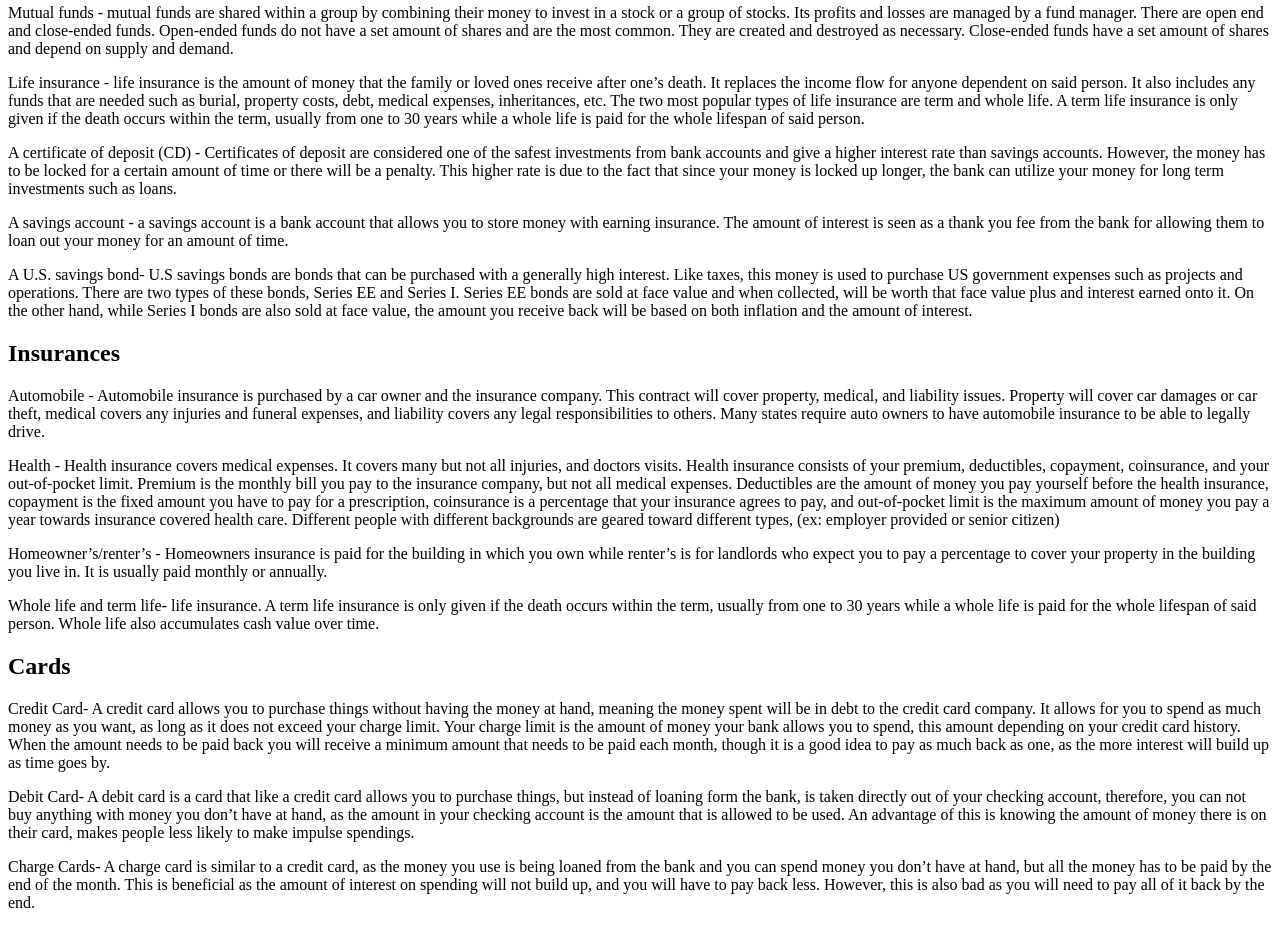
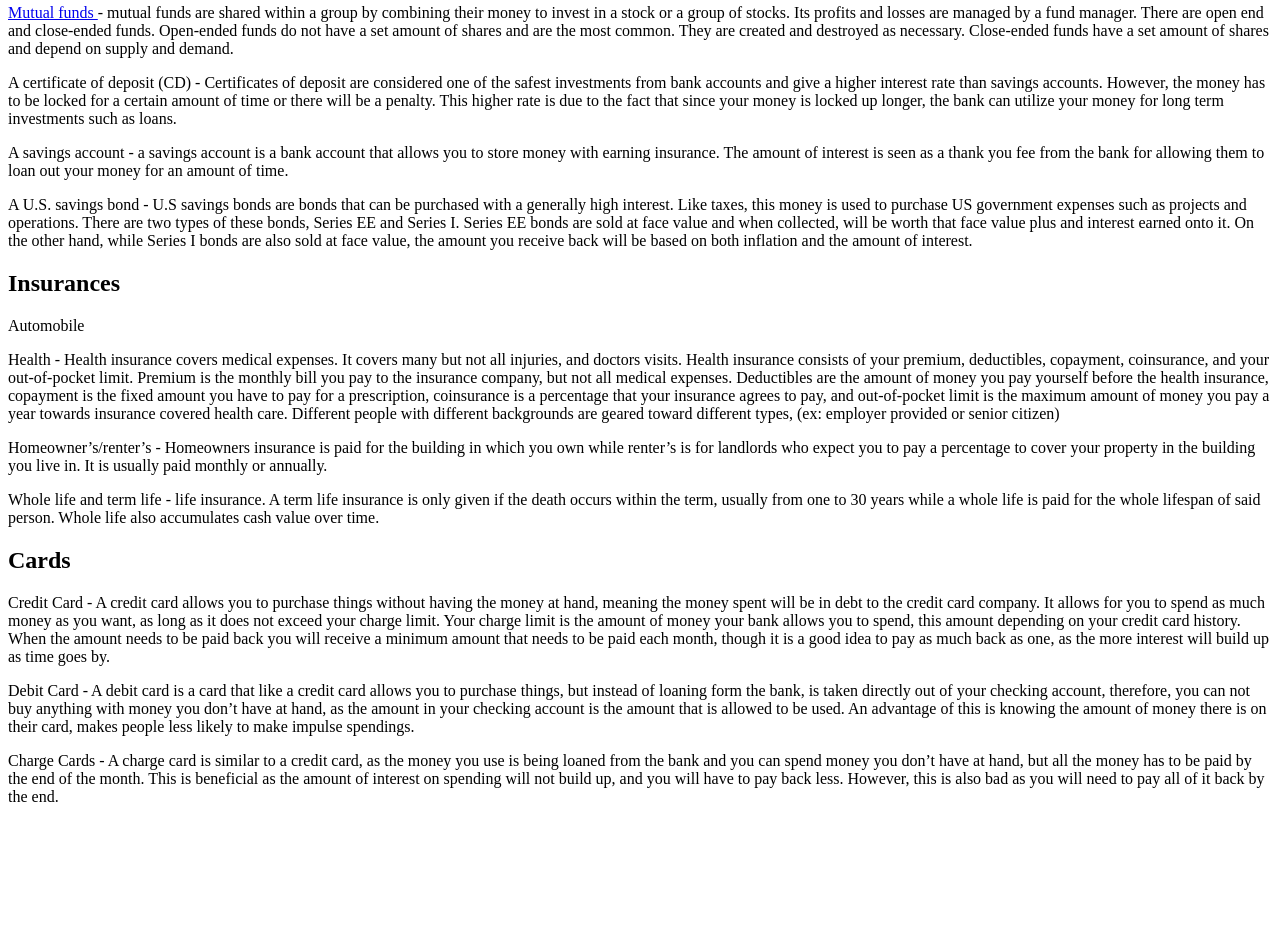
Before and after one commit to yingyuany/web, a plain HTML site: page subject.html in a window 1280 px wide. Shown: the part 282-1210 px from the top of the page. After the commit the page ends 1104 px from the top, so only its background shows below. Drawn offline with Linux system fonts and the light colour scheme.

Commit message:
Update subject.html

```diff
--- a/subject.html
+++ b/subject.html
@@ -27,19 +27,20 @@
       - stocks that give parts of ownership to a corporation. If the corporation does well, the common stock will go up in value while if it does not, the value will go down. There are voting and nonvoting common stocks.
   </p>
   <p>
-    Mutual funds - mutual funds are shared within a group by combining their money to invest in a stock or a group of stocks. Its profits and losses are managed by a fund manager. There are open end and close-ended funds. Open-ended funds do not have a set amount of shares and are the most common. They are created and destroyed as necessary. Close-ended funds have a set amount of shares and depend on supply and demand.
+    <a href="https://www.thebalance.com/mutual-funds-101-356319"> Mutual funds </a>
+      - mutual funds are shared within a group by combining their money to invest in a stock or a group of stocks. Its profits and losses are managed by a fund manager. There are open end and close-ended funds. Open-ended funds do not have a set amount of shares and are the most common. They are created and destroyed as necessary. Close-ended funds have a set amount of shares and depend on supply and demand.
   </p>
   <p>
-    Life insurance - life insurance is the amount of money that the family or loved ones receive after one’s death. It replaces the income flow for anyone dependent on said person. It also includes any funds that are needed such as burial, property costs, debt, medical expenses, inheritances, etc. The two most popular types of life insurance are term and whole life. A term life insurance is only given if the death occurs within the term, usually from one to 30 years while a whole life is paid for the whole lifespan of said person.
+    <a ref="https://corporatefinanceinstitute.com/resources/knowledge/finance/certificate-of-deposit-cd/"> A certificate of deposit (CD) </a>
+      - Certificates of deposit are considered one of the safest investments from bank accounts and give a higher interest rate than savings accounts. However, the money has to be locked for a certain amount of time or there will be a penalty. This higher rate is due to the fact that since your money is locked up longer, the bank can utilize your money for long term investments such as loans.
   </p>
   <p>
-    A certificate of deposit (CD) - Certificates of deposit are considered one of the safest investments from bank accounts and give a higher interest rate than savings accounts. However, the money has to be locked for a certain amount of time or there will be a penalty. This higher rate is due to the fact that since your money is locked up longer, the bank can utilize your money for long term investments such as loans.
+    <a ref="https://www.nerdwallet.com/article/banking/savings-accounts-basics"> A savings account </a>
+      - a savings account is a bank account that allows you to store money with earning insurance. The amount of interest is seen as a thank you fee from the bank for allowing them to loan out your money for an amount of time.
   </p>
   <p>
-    A savings account - a savings account is a bank account that allows you to store money with earning insurance. The amount of interest is seen as a thank you fee from the bank for allowing them to loan out your money for an amount of time.
-  </p>
-  <p>
-    A U.S. savings bond- U.S savings bonds are bonds that can be purchased with a generally high interest. Like taxes, this money is used to purchase US government expenses such as projects and operations. There are two types of these bonds, Series EE and Series I. Series EE bonds are sold at face value and when collected, will be worth that face value plus and interest earned onto it. On the other hand, while Series I bonds are also sold at face value, the amount you receive back will be based on both inflation and the amount of interest.
+    <a ref="https://www.journalofaccountancy.com/issues/2004/sep/eevsibondswhicharebetter.html"> A U.S. savings bond </a>
+      - U.S savings bonds are bonds that can be purchased with a generally high interest. Like taxes, this money is used to purchase US government expenses such as projects and operations. There are two types of these bonds, Series EE and Series I. Series EE bonds are sold at face value and when collected, will be worth that face value plus and interest earned onto it. On the other hand, while Series I bonds are also sold at face value, the amount you receive back will be based on both inflation and the amount of interest.
   </p>
   <p>
   </p>
@@ -47,16 +48,20 @@
     Insurances
   </h2>
   <p>
-    Automobile - Automobile insurance is purchased by a car owner and the insurance company. This contract will cover property, medical, and liability issues. Property will cover car damages or car theft, medical covers any injuries and funeral expenses, and liability covers any legal responsibilities to others. Many states require auto owners to have automobile insurance to be able to legally drive.
+    <a ref="https://www.iii.org/publications/insurance-handbook/insurance-basics/auto-insurance-basics"> Automobile </a.
+      - Automobile insurance is purchased by a car owner and the insurance company. This contract will cover property, medical, and liability issues. Property will cover car damages or car theft, medical covers any injuries and funeral expenses, and liability covers any legal responsibilities to others. Many states require auto owners to have automobile insurance to be able to legally drive.
   </p>
   <p>
-    Health - Health insurance covers medical expenses. It covers many but not all injuries, and doctors visits. Health insurance consists of your premium, deductibles, copayment, coinsurance, and your out-of-pocket limit. Premium is the monthly bill you pay to the insurance company, but not all medical expenses. Deductibles are the amount of money you pay yourself before the health insurance, copayment is the fixed amount you have to pay for a prescription, coinsurance is a percentage that your insurance agrees to pay, and out-of-pocket limit is the maximum amount of money you pay a year towards insurance covered health care. Different people with different backgrounds are geared toward different types, (ex: employer provided or senior citizen)
+    <a ref="https://www.policygenius.com/health-insurance/learn/health-insurance-basics-and-guide/"> Health </a>
+      - Health insurance covers medical expenses. It covers many but not all injuries, and doctors visits. Health insurance consists of your premium, deductibles, copayment, coinsurance, and your out-of-pocket limit. Premium is the monthly bill you pay to the insurance company, but not all medical expenses. Deductibles are the amount of money you pay yourself before the health insurance, copayment is the fixed amount you have to pay for a prescription, coinsurance is a percentage that your insurance agrees to pay, and out-of-pocket limit is the maximum amount of money you pay a year towards insurance covered health care. Different people with different backgrounds are geared toward different types, (ex: employer provided or senior citizen)
   </p>
   <p>
-    Homeowner’s/renter’s - Homeowners insurance is paid for the building in which you own while renter’s is for landlords who expect you to pay a percentage to cover your property in the building you live in. It is usually paid monthly or annually.
+    <a ref="https://www.iii.org/article/what-homeowners-insurance"> Homeowner’s/renter’s </a>
+      - Homeowners insurance is paid for the building in which you own while renter’s is for landlords who expect you to pay a percentage to cover your property in the building you live in. It is usually paid monthly or annually.
   </p>
   <p>
-    Whole life and term life- life insurance. A term life insurance is only given if the death occurs within the term, usually from one to 30 years while a whole life is paid for the whole lifespan of said person. Whole life also accumulates cash value over time.
+    <a ref="https://www.iii.org/article/life-insurance-basics"> Whole life and term life </a>
+      - life insurance. A term life insurance is only given if the death occurs within the term, usually from one to 30 years while a whole life is paid for the whole lifespan of said person. Whole life also accumulates cash value over time.
   </p>
   <p>
   </p>
@@ -64,13 +69,16 @@
     Cards
   </h2>
   <p>
-    Credit Card- A credit card allows you to purchase things without having the money at hand, meaning the money spent will be in debt to the credit card company. It allows for you to spend as much money as you want, as long as it does not exceed your charge limit. Your charge limit is the amount of money your bank allows you to spend, this amount depending on your credit card history. When the amount needs to be paid back you will receive a minimum amount that needs to be paid each month, though it is a good idea to pay as much back as one, as the more interest will build up as time goes by.
+    <a ref="https://www.thesimpledollar.com/credit-cards/personal-finance-101-charge-cards-versus-debit-cards-versus-credit-cards-pros-and-cons/"> Credit Card </a>
+      - A credit card allows you to purchase things without having the money at hand, meaning the money spent will be in debt to the credit card company. It allows for you to spend as much money as you want, as long as it does not exceed your charge limit. Your charge limit is the amount of money your bank allows you to spend, this amount depending on your credit card history. When the amount needs to be paid back you will receive a minimum amount that needs to be paid each month, though it is a good idea to pay as much back as one, as the more interest will build up as time goes by.
   </p>
   <p>
-    Debit Card- A debit card is a card that like a credit card allows you to purchase things, but instead of loaning form the bank, is taken directly out of your checking account, therefore, you can not buy anything with money you don’t have at hand, as the amount in your checking account is the amount that is allowed to be used. An advantage of this is knowing the amount of money there is on their card, makes people less likely to make impulse spendings.
+    <a ref="https://www.thesimpledollar.com/credit-cards/personal-finance-101-charge-cards-versus-debit-cards-versus-credit-cards-pros-and-cons/"> Debit Card </a>
+      - A debit card is a card that like a credit card allows you to purchase things, but instead of loaning form the bank, is taken directly out of your checking account, therefore, you can not buy anything with money you don’t have at hand, as the amount in your checking account is the amount that is allowed to be used. An advantage of this is knowing the amount of money there is on their card, makes people less likely to make impulse spendings.
   </p>
   <p>
-    Charge Cards- A charge card is similar to a credit card, as the money you use is being loaned from the bank and you can spend money you don’t have at hand, but all the money has to be paid by the end of the month. This is beneficial as the amount of interest on spending will not build up, and you will have to pay back less. However, this is also bad as you will need to pay all of it back by the end.
+    <a ref="https://www.thesimpledollar.com/credit-cards/personal-finance-101-charge-cards-versus-debit-cards-versus-credit-cards-pros-and-cons/"> Charge Cards </a>
+      - A charge card is similar to a credit card, as the money you use is being loaned from the bank and you can spend money you don’t have at hand, but all the money has to be paid by the end of the month. This is beneficial as the amount of interest on spending will not build up, and you will have to pay back less. However, this is also bad as you will need to pay all of it back by the end.
   </p>
 </body>
 
```
